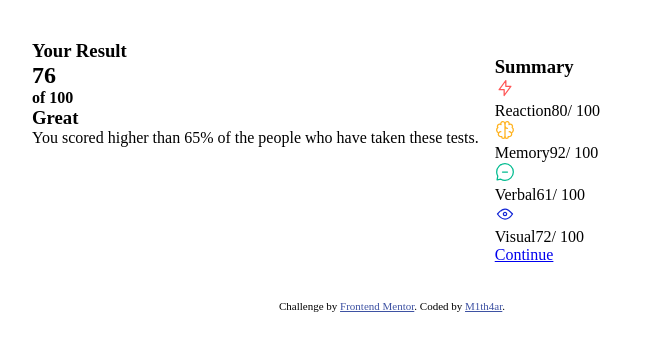
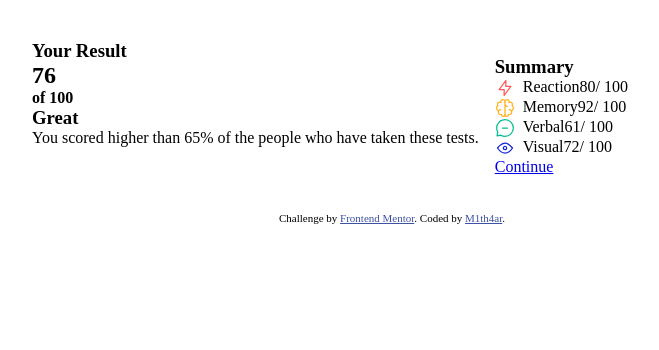
Before and after one commit to M1th4ar/results-summary-component-main, a plain HTML site: page index.html in a window 1280 px wide. Shown: the whole page, without its empty margins (8-667 px from the left). Drawn offline with Linux system fonts and the light colour scheme.

Commit message:
icons-next-toTExt

```diff
--- a/style.css
+++ b/style.css
@@ -23,6 +23,13 @@ section {
   padding: 1rem;
   display: flex;
   flex-direction: column;
+
+}
+
+.reaction, .memory, .verbal, .visual {
+  display: flex;
+  flex-wrap: wrap;
+  gap: 0.5rem;
 }
 
 .attribution {
```
